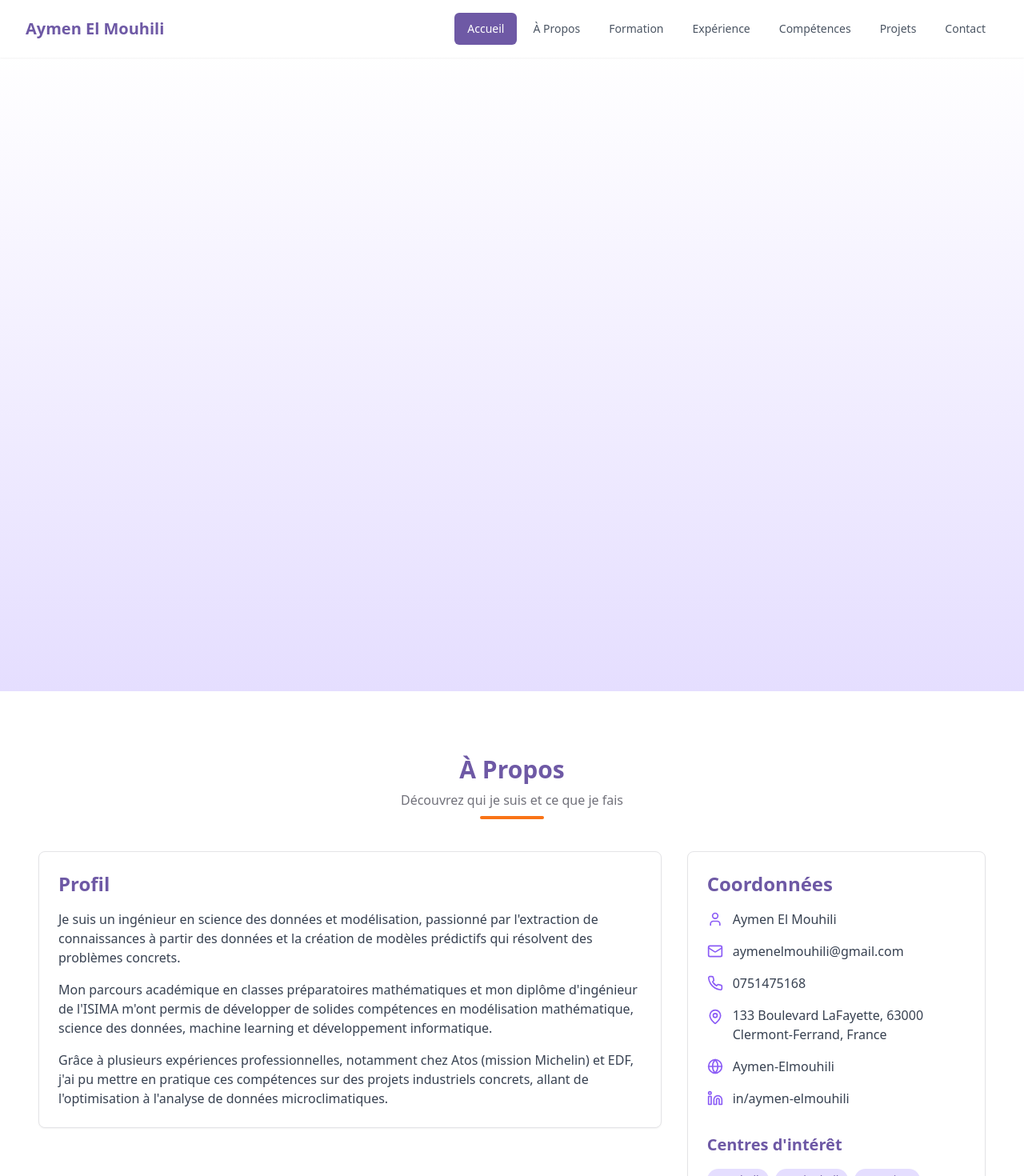
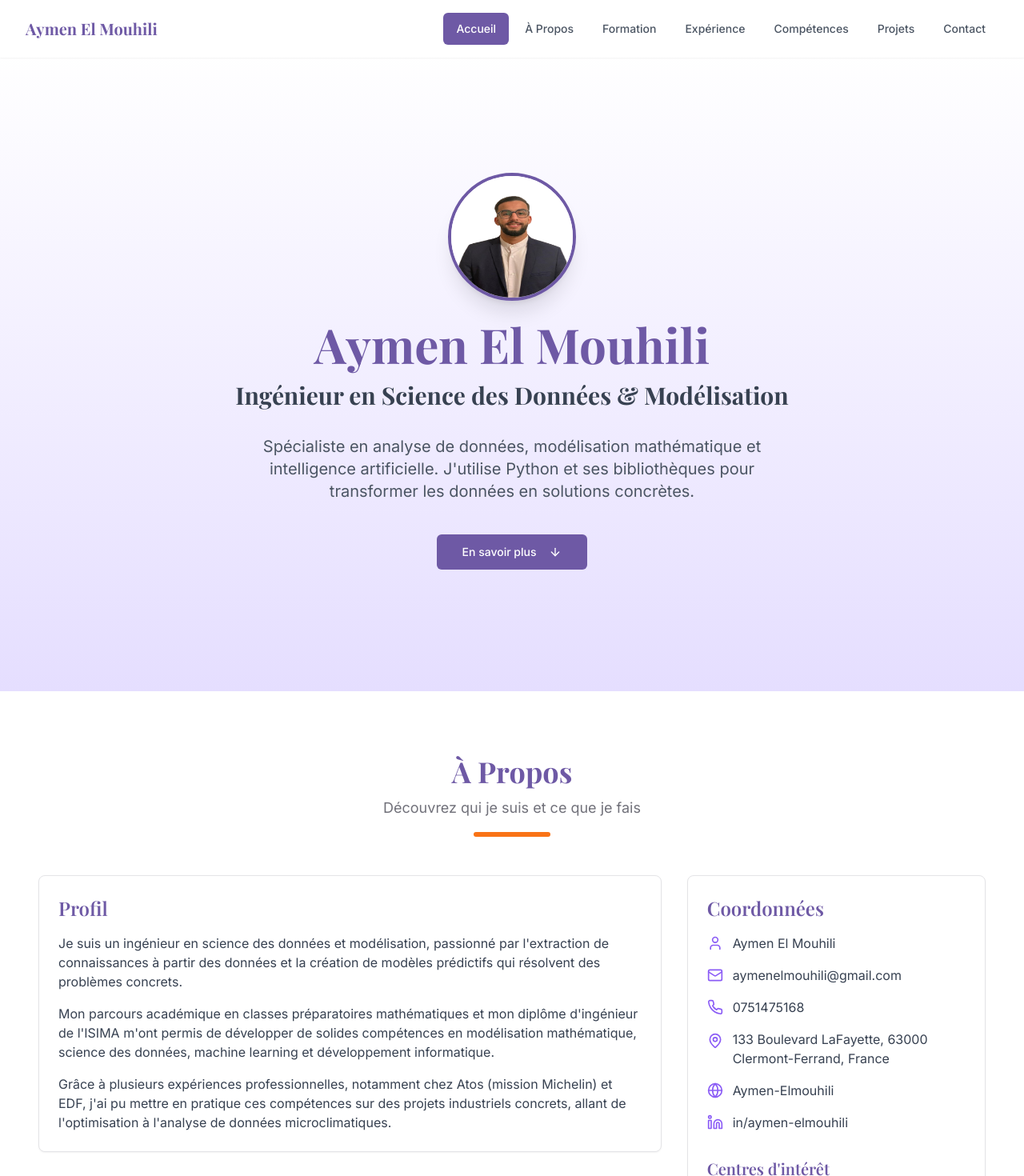
Before and after one commit to Aymen-Elmouhili/aymen-data-profile, a React (Vite) app: page / in a window 1280 px wide. Shown: the top 1470 px of the page at 80% size. Built offline with nearby package versions, Linux system fonts and the light colour scheme.

Commit message:
Add photo and improve design
Implement changes to include a profile photo and enhance the overall design of the portfolio.

```diff
--- a/index.html
+++ b/index.html
@@ -7,18 +7,19 @@
     <title>Aymen El Mouhili | Data Scientist & Modélisation</title>
     <meta name="description" content="Portfolio professionnel d'Aymen El Mouhili - Ingénieur en science des données et modélisation" />
     <meta name="author" content="Aymen El Mouhili" />
+    <link rel="icon" type="image/png" href="/lovable-uploads/05faebb1-13d6-46fd-b84d-dff8a13065bf.png" />
 
     <meta property="og:title" content="Aymen El Mouhili | Data Scientist & Modélisation" />
     <meta property="og:description" content="Portfolio professionnel d'Aymen El Mouhili - Ingénieur en science des données et modélisation" />
     <meta property="og:type" content="website" />
-    <meta property="og:image" content="https://lovable.dev/opengraph-image-p98pqg.png" />
+    <meta property="og:image" content="/lovable-uploads/05faebb1-13d6-46fd-b84d-dff8a13065bf.png" />
 
     <meta name="twitter:card" content="summary_large_image" />
-    <meta name="twitter:site" content="@lovable_dev" />
-    <meta name="twitter:image" content="https://lovable.dev/opengraph-image-p98pqg.png" />
+    <meta name="twitter:site" content="@aymen_elmouhili" />
+    <meta name="twitter:image" content="/lovable-uploads/05faebb1-13d6-46fd-b84d-dff8a13065bf.png" />
     <link rel="preconnect" href="https://fonts.googleapis.com">
     <link rel="preconnect" href="https://fonts.gstatic.com" crossorigin>
-    <link href="https://fonts.googleapis.com/css2?family=Inter:wght@400;500;600;700&display=swap" rel="stylesheet">
+    <link href="https://fonts.googleapis.com/css2?family=Inter:wght@400;500;600;700&family=Playfair+Display:wght@400;500;600;700&display=swap" rel="stylesheet">
   </head>
 
   <body>
--- a/src/components/Footer.tsx
+++ b/src/components/Footer.tsx
@@ -1,21 +1,57 @@
 
 import React from 'react';
+import { Github, Linkedin, Mail, MapPin, Phone } from 'lucide-react';
 
 const Footer: React.FC = () => {
   const currentYear = new Date().getFullYear();
 
   return (
-    <footer className="bg-portfolio-dark text-white py-8 px-4">
+    <footer className="bg-portfolio-dark text-white py-12 px-4">
       <div className="container mx-auto">
-        <div className="flex flex-col md:flex-row justify-between items-center">
-          <div className="mb-4 md:mb-0">
-            <h2 className="text-xl font-bold text-white mb-2">Aymen El Mouhili</h2>
-            <p className="text-gray-300">Ingénieur en Science des Données & Modélisation</p>
+        <div className="grid grid-cols-1 md:grid-cols-2 lg:grid-cols-3 gap-8">
+          <div>
+            <h2 className="text-2xl font-bold text-white mb-4">Aymen El Mouhili</h2>
+            <p className="text-gray-300 mb-4">Ingénieur en Science des Données & Modélisation</p>
+            <div className="flex space-x-4">
+              <a href="https://github.com/Aymen-Elmouhili" target="_blank" rel="noopener noreferrer"
+                className="text-gray-300 hover:text-portfolio-accent transition-colors">
+                <Github className="w-6 h-6" />
+              </a>
+              <a href="https://linkedin.com/in/aymen-elmouhili" target="_blank" rel="noopener noreferrer"
+                className="text-gray-300 hover:text-portfolio-accent transition-colors">
+                <Linkedin className="w-6 h-6" />
+              </a>
+              <a href="mailto:aymenelmouhili@gmail.com"
+                className="text-gray-300 hover:text-portfolio-accent transition-colors">
+                <Mail className="w-6 h-6" />
+              </a>
+            </div>
           </div>
 
-          <div className="text-center md:text-right">
+          <div>
+            <h3 className="text-xl font-bold text-white mb-4">Contact</h3>
+            <ul className="space-y-2">
+              <li className="flex items-center text-gray-300">
+                <Phone className="w-5 h-5 mr-2" />
+                <span>0751475168</span>
+              </li>
+              <li className="flex items-center text-gray-300">
+                <Mail className="w-5 h-5 mr-2" />
+                <span>aymenelmouhili@gmail.com</span>
+              </li>
+              <li className="flex items-start text-gray-300">
+                <MapPin className="w-5 h-5 mr-2 mt-1" />
+                <span>133 Boulevard LaFayette, 63000 Clermont-Ferrand</span>
+              </li>
+            </ul>
+          </div>
+
+          <div className="text-right md:col-span-2 lg:col-span-1">
             <p className="text-gray-300">
               &copy; {currentYear} Tous droits réservés.
+            </p>
+            <p className="text-gray-400 mt-2">
+              Portfolio créé avec React & Tailwind CSS
             </p>
           </div>
         </div>
--- a/src/components/SectionTitle.tsx
+++ b/src/components/SectionTitle.tsx
@@ -19,15 +19,15 @@ const SectionTitle: React.FC<SectionTitleProps> = ({
   };
 
   return (
-    <div className={`mb-10 ${alignmentClasses[align]}`}>
-      <h2 className="text-3xl font-bold text-portfolio-primary">
+    <div className={`mb-12 ${alignmentClasses[align]}`}>
+      <h2 className="text-3xl md:text-4xl font-bold text-portfolio-primary">
         {title}
       </h2>
       {subtitle && (
-        <p className="mt-2 text-muted-foreground">{subtitle}</p>
+        <p className="mt-3 text-lg text-muted-foreground max-w-3xl mx-auto">{subtitle}</p>
       )}
       <div
-        className={`mt-2 h-1 w-20 bg-portfolio-accent rounded ${
+        className={`mt-4 h-1.5 w-24 bg-portfolio-accent rounded ${
           align === 'center' ? 'mx-auto' : align === 'right' ? 'ml-auto' : ''
         }`}
       />
--- a/src/components/sections/HeroSection.tsx
+++ b/src/components/sections/HeroSection.tsx
@@ -2,6 +2,7 @@
 import React from 'react';
 import { Button } from '@/components/ui/button';
 import { ArrowDown } from 'lucide-react';
+import { Avatar, AvatarImage, AvatarFallback } from '@/components/ui/avatar';
 
 interface HeroSectionProps {
   setActiveSection: React.Dispatch<React.SetStateAction<string>>;
@@ -21,7 +22,12 @@ const HeroSection: React.FC<HeroSectionProps> = ({ setActiveSection }) => {
       id="home"
       className="min-h-screen flex flex-col items-center justify-center text-center px-4 bg-gradient-to-b from-white to-portfolio-light"
     >
-      <div className="animate-stagger">
+      <div className="animate-stagger flex flex-col items-center">
+        <Avatar className="w-40 h-40 mb-6 border-4 border-portfolio-primary shadow-xl">
+          <AvatarImage src="/lovable-uploads/05faebb1-13d6-46fd-b84d-dff8a13065bf.png" alt="Aymen El Mouhili" />
+          <AvatarFallback className="text-2xl bg-portfolio-light text-portfolio-primary">AEM</AvatarFallback>
+        </Avatar>
+
         <h1 className="text-4xl md:text-5xl lg:text-6xl font-bold mb-4 text-portfolio-primary">
           Aymen El Mouhili
         </h1>
--- a/src/index.css
+++ b/src/index.css
@@ -75,10 +75,11 @@
   body {
     @apply bg-background text-foreground;
     font-feature-settings: "rlig" 1, "calt" 1;
+    scroll-behavior: smooth;
   }
 
   h1, h2, h3, h4, h5, h6 {
-    @apply font-bold text-portfolio-primary;
+    @apply font-bold text-portfolio-primary font-playfair;
   }
 }
 
@@ -88,12 +89,38 @@
 }
 
 .animate-stagger > *:nth-child(1) { animation-delay: 0.1s; }
-.animate-stagger > *:nth-child(2) { animation-delay: 0.2s; }
-.animate-stagger > *:nth-child(3) { animation-delay: 0.3s; }
-.animate-stagger > *:nth-child(4) { animation-delay: 0.4s; }
-.animate-stagger > *:nth-child(5) { animation-delay: 0.5s; }
-.animate-stagger > *:nth-child(6) { animation-delay: 0.6s; }
-.animate-stagger > *:nth-child(7) { animation-delay: 0.7s; }
-.animate-stagger > *:nth-child(8) { animation-delay: 0.8s; }
-.animate-stagger > *:nth-child(9) { animation-delay: 0.9s; }
-.animate-stagger > *:nth-child(10) { animation-delay: 1.0s; }
+.animate-stagger > *:nth-child(2) { animation-delay: 0.3s; }
+.animate-stagger > *:nth-child(3) { animation-delay: 0.5s; }
+.animate-stagger > *:nth-child(4) { animation-delay: 0.7s; }
+.animate-stagger > *:nth-child(5) { animation-delay: 0.9s; }
+.animate-stagger > *:nth-child(6) { animation-delay: 1.1s; }
+.animate-stagger > *:nth-child(7) { animation-delay: 1.3s; }
+.animate-stagger > *:nth-child(8) { animation-delay: 1.5s; }
+.animate-stagger > *:nth-child(9) { animation-delay: 1.7s; }
+.animate-stagger > *:nth-child(10) { animation-delay: 1.9s; }
+
+@keyframes fadeIn {
+  from {
+    opacity: 0;
+    transform: translateY(20px);
+  }
+  to {
+    opacity: 1;
+    transform: translateY(0);
+  }
+}
+
+.card-hover {
+  transition: all 0.3s ease;
+}
+
+.card-hover:hover {
+  transform: translateY(-5px);
+  box-shadow: 0 10px 30px rgba(110, 89, 165, 0.1);
+}
+
+.glass-effect {
+  background: rgba(255, 255, 255, 0.8);
+  backdrop-filter: blur(10px);
+  border: 1px solid rgba(255, 255, 255, 0.2);
+}
--- a/tailwind.config.ts
+++ b/tailwind.config.ts
@@ -19,6 +19,10 @@ export default {
 			}
 		},
 		extend: {
+			fontFamily: {
+				'sans': ['Inter', 'sans-serif'],
+				'playfair': ['Playfair Display', 'serif'],
+			},
 			colors: {
 				border: 'hsl(var(--border))',
 				input: 'hsl(var(--input))',
```
Also changed, not shown: public/lovable-uploads/05faebb1-13d6-46fd-b84d-dff8a13065bf.png (added).
